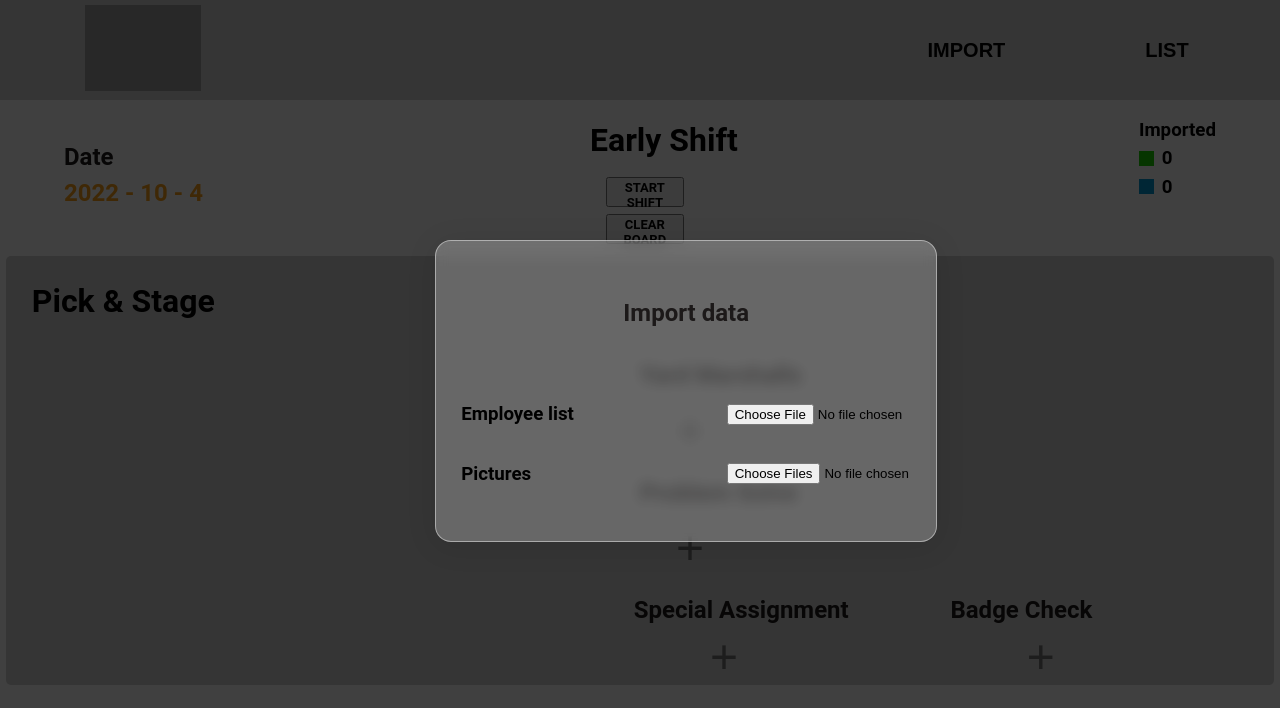
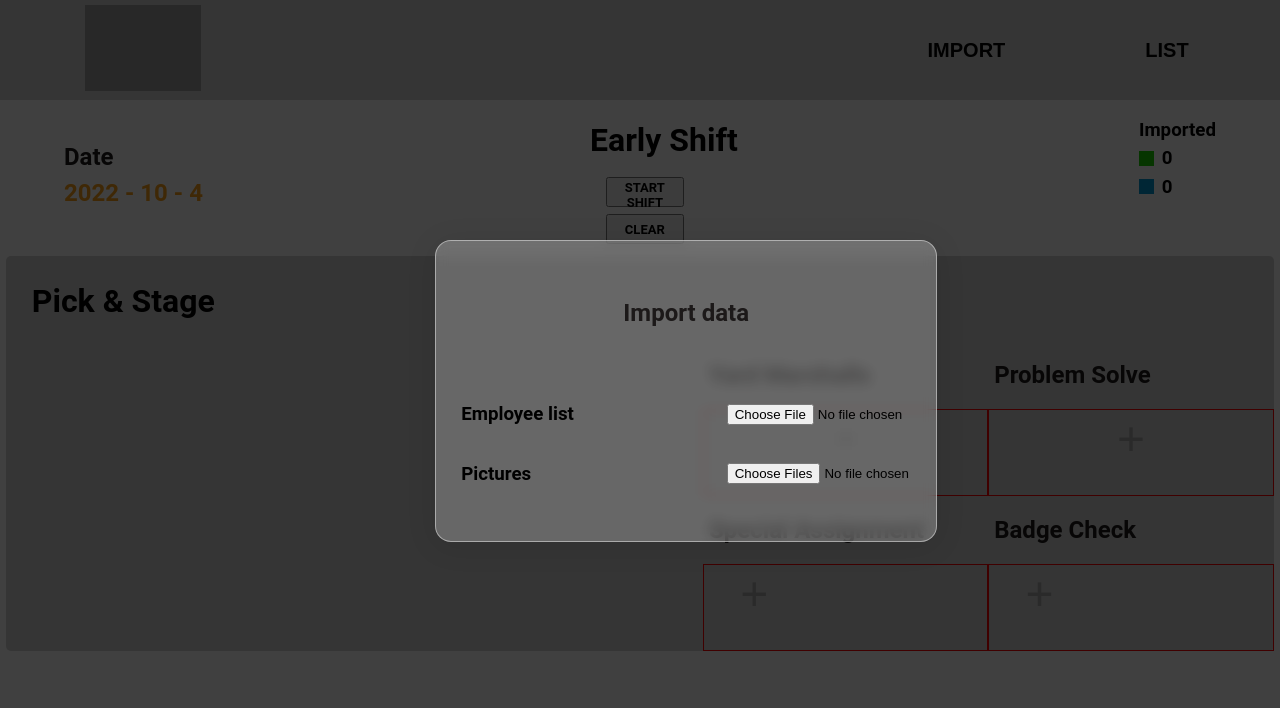
Before and after one commit to i4kh/AmazonApp, a React (Create React App) app: page / in a window 1280 px wide. Shown: the top 708 px of the page. Built offline with nearby package versions, Linux system fonts and the light colour scheme; grey boxes are pictures that could not be loaded.

Commit message:
Functionality Update

```diff
--- a/src/Components/Action.js
+++ b/src/Components/Action.js
@@ -59,7 +59,7 @@ const Action = (props) => {
         <div className={classes.container}>
                 <div className={classes.buttons}>
                     <Button className={classes.button} onClick={startShift}> Start Shift </Button>
-                    <Button className={classes.button}> Clear Board </Button>
+                    <Button className={classes.button} onClick={props.close}> Clear </Button>
                 </div>
         </div>
     )
--- a/src/Components/Row.js
+++ b/src/Components/Row.js
@@ -45,7 +45,7 @@ const Row = (props) => {
                     ))}
                 </div>
             </div>
-            <button classname={classes.button} onClick={handleClick}>Save</button>
+            <button className={classes.button} onClick={handleClick}>Save</button>
         </div>
       )
 }
--- a/src/Components/Users.js
+++ b/src/Components/Users.js
@@ -32,15 +32,18 @@ const Users = (props) => {
                         {displayEmployees()}
                     </div>
                     <div className={classes.container_right}>
+                        <div>
                             <h2 className={classes.title}>Yard Marshalls</h2>
                             <div className={classes.yard}>
                                 <PickEmployee workers={availableWorkers} sendWorkers={(array) => {setAvailableWorkers([...array])}}/>
                             </div>
+                        </div>
+                        <div>
                             <h2 className={classes.title}>Problem Solve</h2>
                             <div className={classes.yard}>
                                 <PickEmployee workers={availableWorkers} sendWorkers={(array) => {setAvailableWorkers([...array])}}/>
                             </div>
-                    <div className={classes.container_bottom}>
+                        </div>
                         <div>
                             <h2 className={classes.title}>Special Assignment</h2>
                             <div className={classes.specialAssignment}>
@@ -56,7 +59,6 @@ const Users = (props) => {
                     </div>
                 </div>
             </div>
-            </div>
     )
 }
 
--- a/src/Components/employeecard.module.css
+++ b/src/Components/employeecard.module.css
@@ -74,13 +74,13 @@
     width: 50%;
     display: flex;
     align-items: center;
-    justify-content: space-between;
+    justify-content: center;
 }
 .bottom_right{
     width: 50%;
     display: flex;
     align-items: center;
-    justify-content: space-evenly;
+    justify-content: center;
 }
 .button_red{
     border: 1px solid red;
--- a/src/Components/pickemployee.module.css
+++ b/src/Components/pickemployee.module.css
@@ -5,12 +5,16 @@
     width: 100%;
     height: 100vh;
     background-color: rgba(0, 0, 0, 0.75);
+}
 
-
-}
 .theBigOne{
     display: flex;
     align-items: center;
+    padding-bottom: 10%;
+    flex-wrap: wrap;
+}
+.theBigOne>*{
+    flex: 1 0 20%;
 }
 
 .picker{
@@ -20,11 +24,9 @@
     top: 0vh;
     left: 30%;
     display: flex;
+    flex-wrap: wrap;
     align-items: center;
     justify-content: space-evenly;
-    /* cursor: pointer; */
-    /* justify-content: center; */
-
     background: rgba(255, 255, 255, 0.25);
     border-radius: 16px;
     box-shadow: 0 4px 30px rgba(0, 0, 0, 0.1);
@@ -32,6 +34,11 @@
     -webkit-backdrop-filter: blur(6.3px);
     border: 1px solid rgba(255, 255, 255, 0.44);
 }
+
+.picker>*{
+    flex: 1 0 20%;
+}
+
 select{
     border-radius: 3px;
     border: 2px solid white;
@@ -43,9 +50,6 @@ select{
 
 .submit_button{
     background: rgba(255, 255, 255, 0.25);
-    /* position: fixed;
-    top: 43vh;
-    left: 61%; */
     height: 50px;
     width: 50px;
     border: 1px solid white;
@@ -54,17 +58,18 @@ select{
 }
 
 .special_button{
-    margin-top: -20%;
     width: 100px;
-    /* height: 100px;  */
     background-color: lightgray;
-    /* border: 3px solid gray; */
     border: none;
-    /* border-radius: 3px; */
     font-size: 48px;
-    color: #757575;
+    color: darkgrey;
     cursor: pointer;
 }
+
+.special_button:hover{
+    color: #fba016;
+}
+
 .picker option{
     border: 1px solid red;
     margin-top: 20%;
--- a/src/Components/row.module.css
+++ b/src/Components/row.module.css
@@ -5,8 +5,14 @@
     overflow-y: scroll;
     display: flex;
     flex-direction: column;
-    height: 83vh;
+    height: 81vh;
+    /* height: 95%; */
+    -ms-overflow-style: none;
+    scrollbar-width: none;
 }
+.big_container::-webkit-scrollbar {
+    display: none;
+ }
 .container{
     display: flex;
     width: 100%;
@@ -60,7 +66,18 @@
     cursor: pointer;
 }
 .button{
+    /* margin: 0 0 0 2%; */
+    margin-left: 2%;
+    margin-top: -1%;
+    font-weight: 700;
     width: 100px;
-    font-size: 36px;
-    text-align: center;
+    height: 30px;
+    border: none;
+    background-color: lightgray;
+    cursor: pointer;
+    font-size: 20px;
+    text-transform: uppercase;
 }
+.button:hover{
+    color: #fba016;;
+}
--- a/src/Components/users.module.css
+++ b/src/Components/users.module.css
@@ -1,7 +1,7 @@
 .container{
     background-color: lightgray;
     width: 99%;
-    margin: 2% 0 2% 0.5%;
+    margin: 2% 0 0.5% 0.5%;
     border-radius: 5px;
     display: flex;
     flex-direction: column;
@@ -16,49 +16,39 @@
 }
 
 .container_left{
-    width: 50%;
-    margin: 1% 0 0 -1%;
+    width: 55%;
     display: flex;
+    justify-content: center;
+    align-items: center;
     flex-wrap: wrap;
 }
 
 .container_left>*{
-    flex: 1 0 20%;
+    flex: 1 0 15%;
 }
 
 .container_right{
-    width: 50%;
+    width: 45%;
     display: flex;
-    flex-direction: column;
+    flex-wrap: wrap;
+   /* flex-direction: column; */
+    align-items: flex-start;
+}
+.container_right>*{
+    flex: 1 0 50%;
 }
 
 .table{
     display: flex;
 }
 
-.yard{
+.yard, .specialAssignment, .badgeCheck{
     display: flex;
-    /* align-items: center; */
     justify-content: flex-start;
-    flex-wrap: wrap;
-    margin-top: 2%;
-    margin-left: 2%;
+    /* flex-wrap: wrap; */
+    border: 1px solid red;
 }
 
-/* .yard>*{
-    flex: 1 0 20%;
-} */
-
-.container_bottom{
-    display: flex;
+ .yard>*{
+    flex: 1 0 30%;
 }
-
-.container_bottom div{
-    width: 50%;
-    display: flex;
-    flex-direction: column;
-}
-
-.specialAssignment, .badgeCheck{
-    margin-left: 18%;
-}
--- a/src/pages/Table.js
+++ b/src/pages/Table.js
@@ -122,10 +122,6 @@ const Table = (props) => {
             setActiveEmployees([])
         }
 
-        const hideList = () => {
-            showList(false)
-        }
-
        const popUp = (e) => {
         openSettings(e)
        }
@@ -150,9 +146,9 @@ const Table = (props) => {
                 </div>
             </MessageBox>}
             {list &&
-                <List workers={importedData} pictures={pictures} onClick={hideList} getActive={saveActiveEmployees}/>
+                <List workers={importedData} pictures={pictures} onClick={() => {showList(false)}} getActive={saveActiveEmployees}/>
             }
-            <Menu list={openList}/>
+            <Menu list={openList} import={()=> {}}/>
                 <div className={classes.info_container}>
                     <div className={classes.date}>
                         <h2>Date</h2>
@@ -160,7 +156,7 @@ const Table = (props) => {
                     </div>
                     <div className={classes.shift_container}>
                             <h1>Early Shift</h1>
-                        <Action click = {(props) => {setStart(props)}} />
+                        <Action click = {(props) => {setStart(props)}} close = {() => {setActiveEmployees([]); setBB(0); setGB(0)}} />
                     </div>
                     <div className={classes.import_container}>
                             <h3>Imported</h3>
```
Lines whose indentation alone changed are shown as unchanged.
